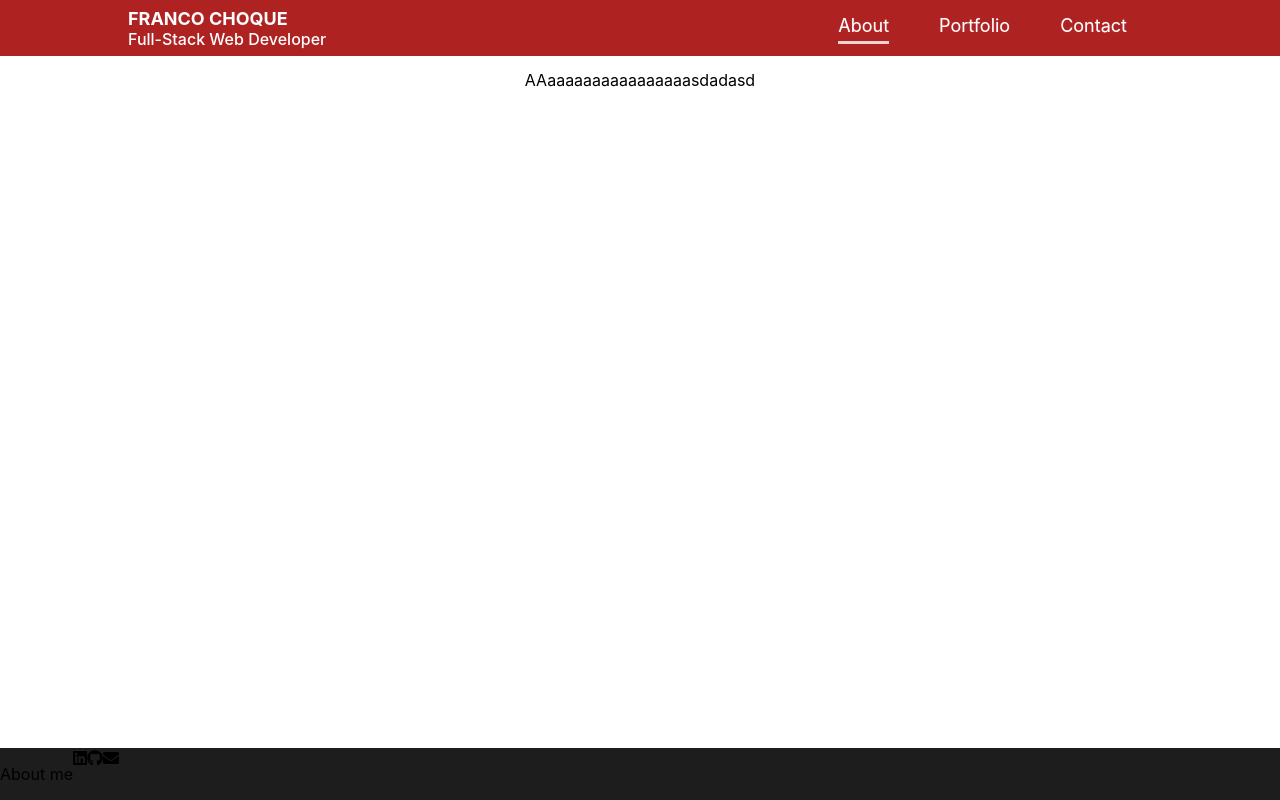
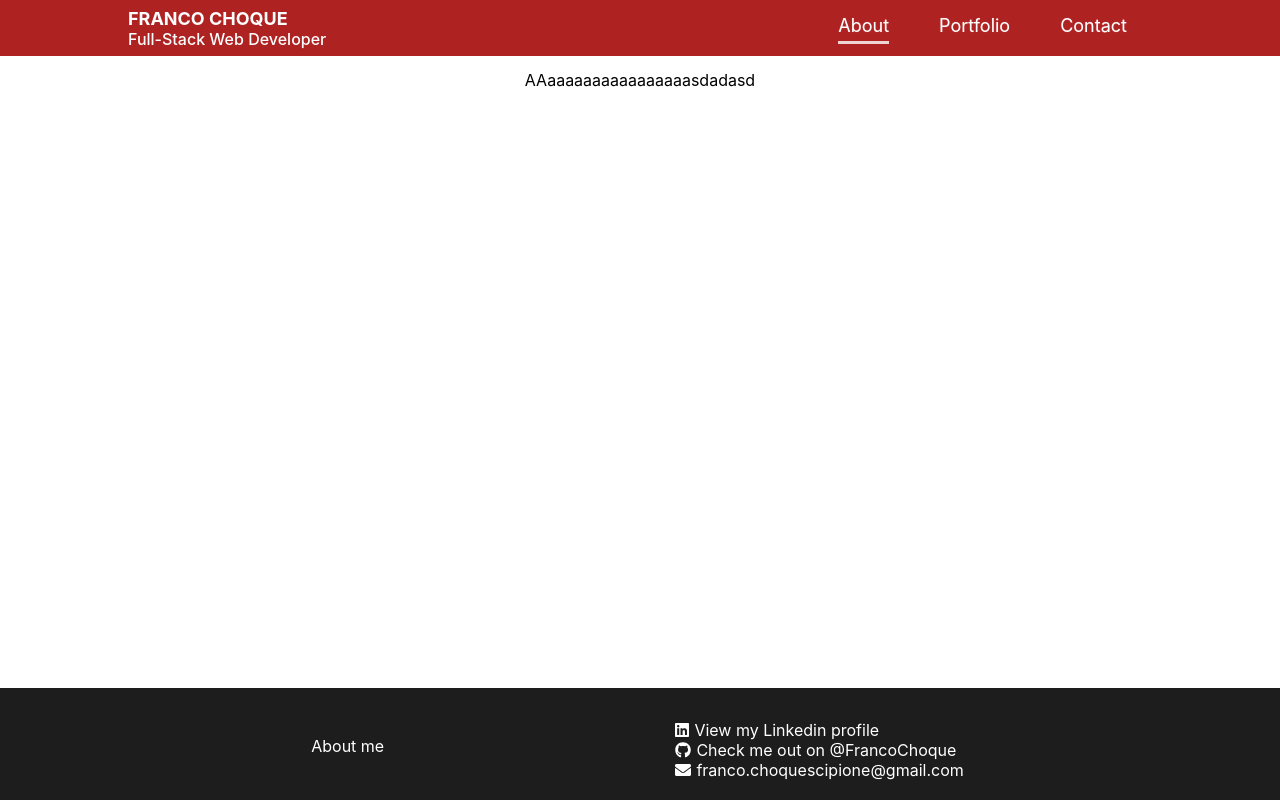
Before and after one commit to FrancoChoque/Curriculum-Vitae, a React (Create React App) app: page / in a window 1280 px wide. Built offline with nearby package versions, Linux system fonts and the light colour scheme.

Commit message:
add footer

```diff
--- a/src/components/Navigation/Footer/Footer.jsx
+++ b/src/components/Navigation/Footer/Footer.jsx
@@ -7,10 +7,29 @@ import styles from './Footer.module.css';
 const Footer = () => (
   <footer className={styles.Footer}>
     <p>About me</p>
-    <div>
-      <FontAwesomeIcon icon={faLinkedin} />
-      <FontAwesomeIcon icon={faGithub} />
-      <FontAwesomeIcon icon={faEnvelope} />
+    <div className={styles.FooterCol}>
+      <div>
+        <FontAwesomeIcon icon={faLinkedin} />
+        <span className={styles.DesktopOnly}>
+        View my Linkedin profile
+        </span>
+      </div>
+      <div>
+        <FontAwesomeIcon icon={faGithub} />
+        <span className={styles.DesktopOnly}>
+        Check me out on
+          <span>
+            {' '}
+            <a target="_blank" rel="noopener noreferrer" href="https://github.com/FrancoChoque">@FrancoChoque</a>
+          </span>
+        </span>
+      </div>
+      <div>
+        <FontAwesomeIcon icon={faEnvelope} />
+        <span className={styles.DesktopOnly}>
+        franco.choquescipione@gmail.com
+        </span>
+      </div>
     </div>
   </footer>
 );
--- a/src/components/Navigation/Footer/Footer.module.css
+++ b/src/components/Navigation/Footer/Footer.module.css
@@ -2,7 +2,46 @@
     bottom: 0;
     left: 0;
     height: 100%;
-    width: 100%;
+    width: auto;
+    padding: 2em 20px 20px 20px;
     display: flex;
+    flex-direction: row;
+    color: #ffffff;
+    justify-content: space-evenly;
     background-color: #1d1d1d;
 }
+
+.Footer a:hover {
+    color: yellowgreen;
+    text-decoration: none;
+}
+.Footer a {
+    color: #ffffff;
+    text-decoration: none;
+}
+
+.FooterCol {
+    display: flex;
+    flex-direction: column;
+    align-items: flex-start;
+}
+
+.DesktopOnly {
+    margin: 0 5px;
+}
+
+@media(max-width: 600px) {
+    .DesktopOnly {
+        display: none;
+    }
+
+    .Footer {
+        flex-direction: column;
+    }
+
+    .FooterCol {
+        display: flex;
+        flex-direction: row;
+        justify-content: space-around;
+    }
+}
--- a/src/index.css
+++ b/src/index.css
@@ -1,6 +1,7 @@
 :root {
   --colors-primary: #AF2222;
 }
+
 
 body {
   margin: 0;
```
Also changed, not shown: 1 other file (tests, documents, lock files or other folders).
